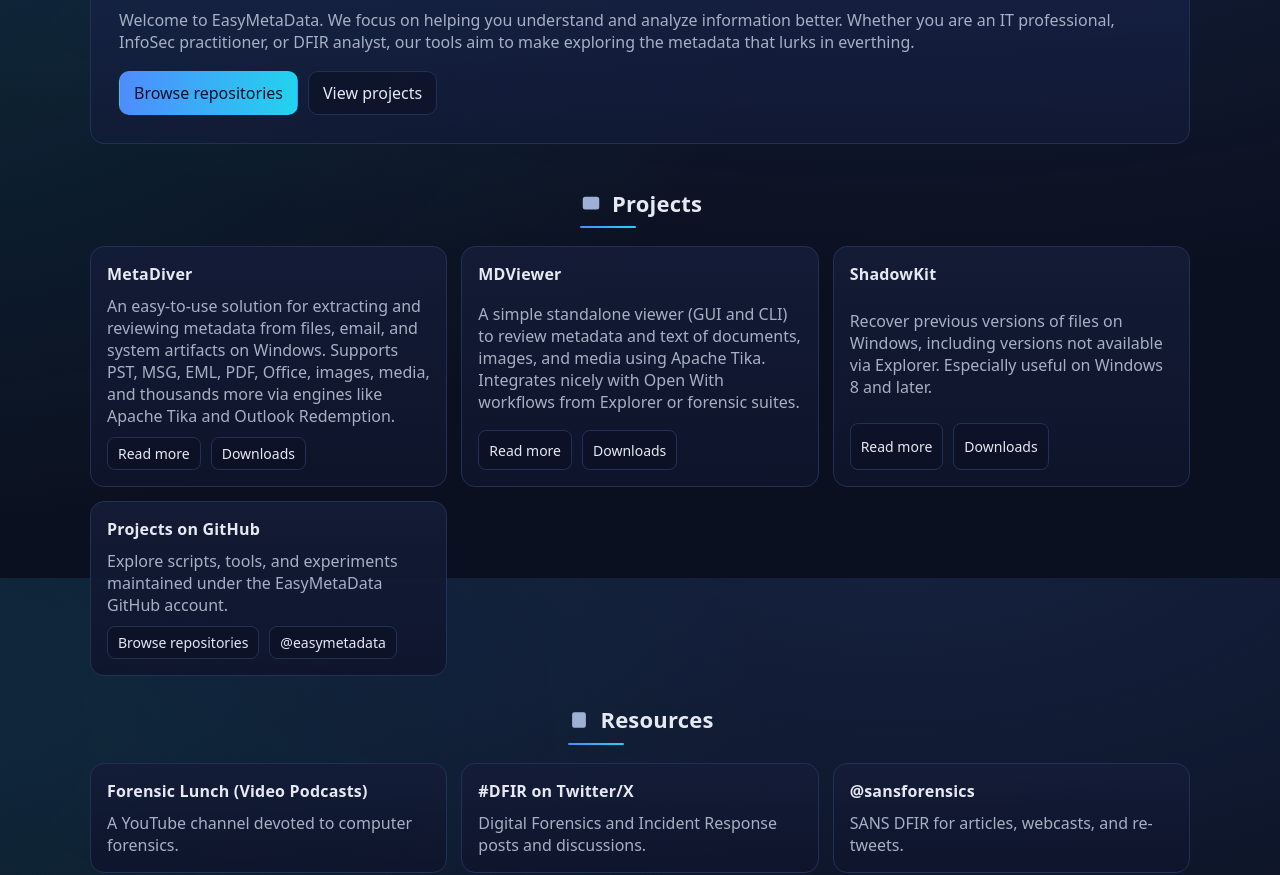
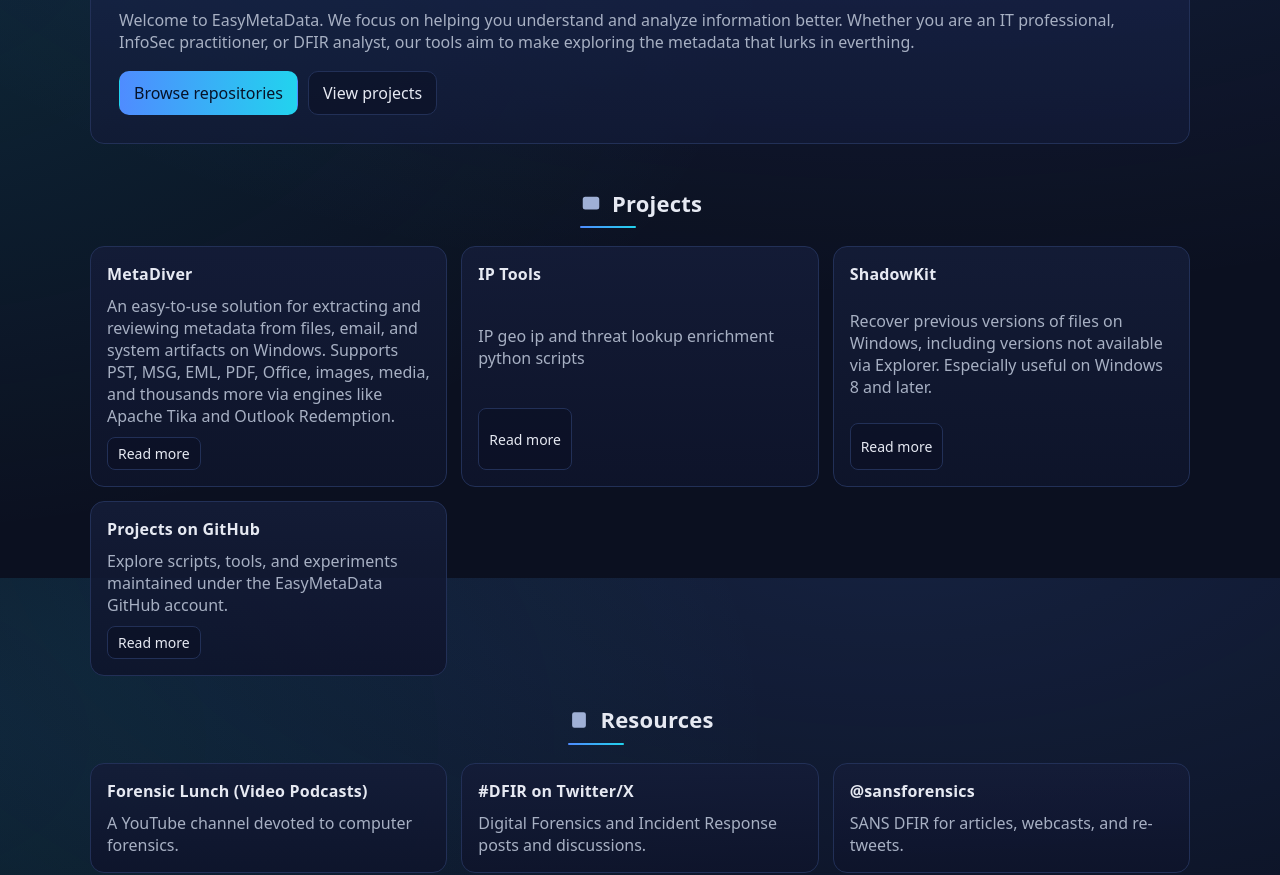
Before and after one commit to easymetadata/website, a plain HTML site: page index.html in a window 1280 px wide. Shown: the part 222-1097 px from the top of the page. Drawn offline with Linux system fonts and the light colour scheme; no server answers.

Commit message:
Update index.html

```diff
--- a/index.html
+++ b/index.html
@@ -188,32 +188,28 @@
             <div class="title">MetaDiver</div>
             <div class="desc">An easy-to-use solution for extracting and reviewing metadata from files, email, and system artifacts on Windows. Supports PST, MSG, EML, PDF, Office, images, media, and thousands more via engines like Apache Tika and Outlook Redemption.</div>
             <div class="meta">
-              <a class="btn btn-sm" href="#resources" title="Learn more">Read more</a>
-              <a class="btn btn-sm" href="#downloads" title="Get MetaDiver">Downloads</a>
+              <a class="btn btn-sm" href="https://github.com/easymetadata/MetaDiver" title="Learn more">Read more</a>
             </div>
           </article>
           <article class="card">
-            <div class="title">MDViewer</div>
-            <div class="desc">A simple standalone viewer (GUI and CLI) to review metadata and text of documents, images, and media using Apache Tika. Integrates nicely with Open With workflows from Explorer or forensic suites.</div>
+            <div class="title">IP Tools</div>
+            <div class="desc">IP geo ip and threat lookup enrichment python scripts</div>
             <div class="meta">
-              <a class="btn btn-sm" href="#resources" title="Learn more">Read more</a>
-              <a class="btn btn-sm" href="#downloads" title="Get MDViewer">Downloads</a>
+              <a class="btn btn-sm" href="https://github.com/easymetadata/IPTools" title="Learn more">Read more</a>
             </div>
           </article>
           <article class="card">
             <div class="title">ShadowKit</div>
             <div class="desc">Recover previous versions of files on Windows, including versions not available via Explorer. Especially useful on Windows 8 and later.</div>
             <div class="meta">
-              <a class="btn btn-sm" href="#resources" title="Learn more">Read more</a>
-              <a class="btn btn-sm" href="#downloads" title="Get ShadowKit">Downloads</a>
+              <a class="btn btn-sm" href="https://github.com/easymetadata/ShadowKit" title="Learn more">Read more</a>
             </div>
           </article>
           <article class="card">
             <div class="title">Projects on GitHub</div>
             <div class="desc">Explore scripts, tools, and experiments maintained under the EasyMetaData GitHub account.</div>
             <div class="meta">
-              <a class="btn btn-sm" href="#repos" title="Jump to repositories">Browse repositories</a>
-              <a class="btn btn-sm" href="https://github.com/easymetadata" target="_blank" rel="noopener noreferrer">@easymetadata</a>
+              <a class="btn btn-sm" href="https://github.com/easymetadata" title="Learn more">Read more</a>
             </div>
           </article>
         </div>
```
